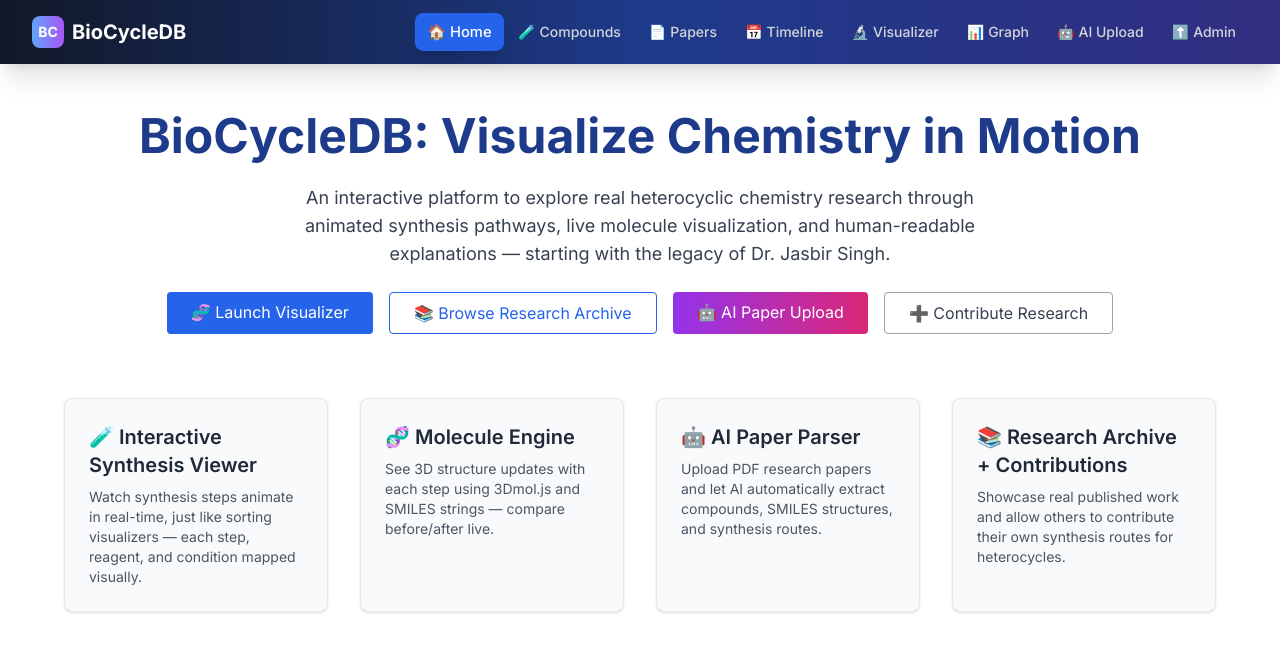
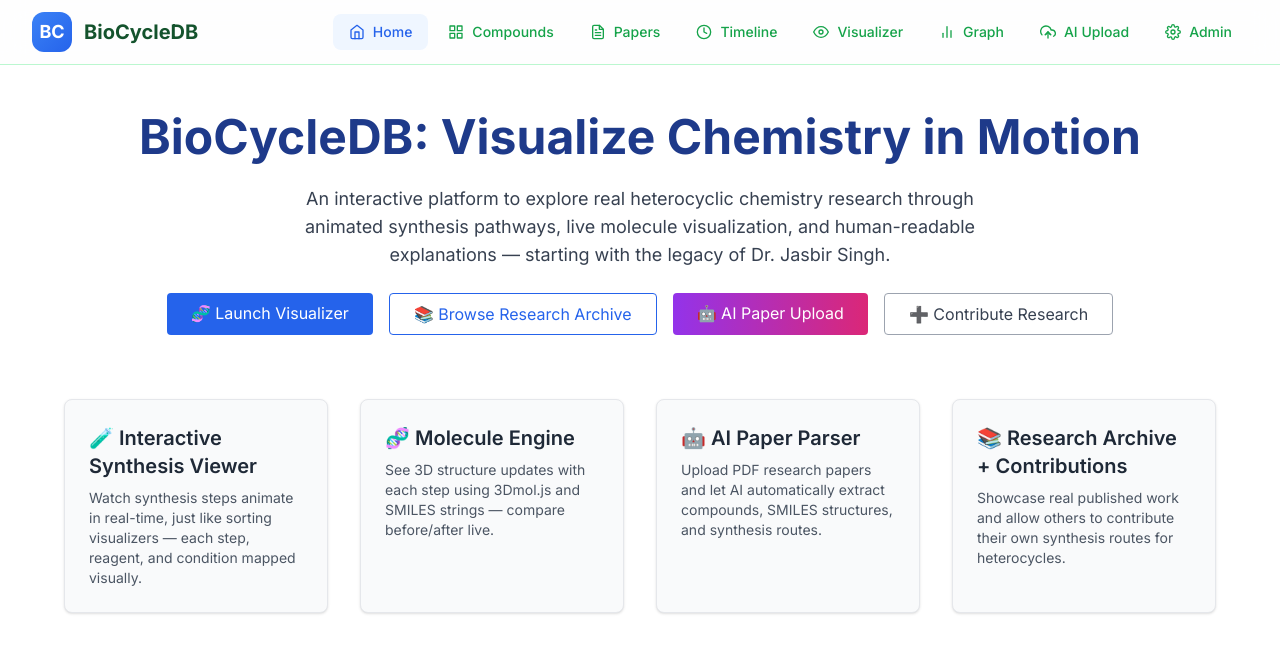
Before and after one commit to Arjun140205/BiocycleDB, a React (Create React App) app in the folder client/: page / in a window 1280 px wide. Shown: the top 652 px of the page. Built offline with nearby package versions, Linux system fonts and the light colour scheme.

Commit message:
feat: refine NavBar UI and navigation behavior

```diff
--- a/client/src/components/NavBar.jsx
+++ b/client/src/components/NavBar.jsx
@@ -1,86 +1,111 @@
 import { Link, useLocation } from "react-router-dom";
+import { useState } from "react";
+import {
+  FiHome,
+  FiGrid,
+  FiFileText,
+  FiClock,
+  FiEye,
+  FiBarChart2,
+  FiUploadCloud,
+  FiSettings,
+  FiMenu,
+  FiX
+} from "react-icons/fi";
 
 const NavBar = () => {
   const location = useLocation();
+  const [mobileMenuOpen, setMobileMenuOpen] = useState(false);
 
   const navItems = [
-    { path: "/", label: "Home", icon: "🏠" },
-    { path: "/compounds", label: "Compounds", icon: "🧪" },
-    { path: "/papers", label: "Papers", icon: "📄" },
-    { path: "/timeline", label: "Timeline", icon: "📅" },
-    { path: "/visualizer", label: "Visualizer", icon: "🔬" },
-    { path: "/graph", label: "Graph", icon: "📊" },
-    { path: "/paper-upload", label: "AI Upload", icon: "🤖" },
-    { path: "/admin", label: "Admin", icon: "⬆️" },
+    { path: "/", label: "Home", icon: FiHome },
+    { path: "/compounds", label: "Compounds", icon: FiGrid },
+    { path: "/papers", label: "Papers", icon: FiFileText },
+    { path: "/timeline", label: "Timeline", icon: FiClock },
+    { path: "/visualizer", label: "Visualizer", icon: FiEye },
+    { path: "/graph", label: "Graph", icon: FiBarChart2 },
+    { path: "/paper-upload", label: "AI Upload", icon: FiUploadCloud },
+    { path: "/admin", label: "Admin", icon: FiSettings },
   ];
 
   return (
-    <nav className="bg-gradient-to-r from-gray-900 via-blue-900 to-indigo-900 shadow-xl sticky top-0 z-50">
+    <nav className="sticky top-0 z-50 bg-white/80 backdrop-blur-md border-b border-secondary-200">
       <div className="max-w-7xl mx-auto px-4 sm:px-6 lg:px-8">
         <div className="flex items-center justify-between h-16">
           {/* Logo */}
-          <div className="flex-shrink-0 flex items-center">
-            <Link to="/" className="flex items-center space-x-2">
-              <div className="w-8 h-8 bg-gradient-to-r from-blue-400 to-purple-500 rounded-lg flex items-center justify-center">
-                <span className="text-white font-bold text-sm">BC</span>
+          <Link to="/" className="flex items-center space-x-3 group">
+            <div className="relative">
+              <div className="w-10 h-10 bg-gradient-to-br from-primary-500 to-primary-600 rounded-xl flex items-center justify-center shadow-soft group-hover:shadow-medium transition-all">
+                <span className="text-white font-bold text-lg">BC</span>
               </div>
-              <span className="text-white font-bold text-xl hidden sm:block">
+            </div>
+            <span className="text-xl font-bold text-secondary-900 hidden sm:block">
               BioCycleDB
             </span>
           </Link>
-          </div>
 
-          {/* Navigation Links */}
-          <div className="hidden md:block">
-            <div className="ml-10 flex items-baseline space-x-1">
-              {navItems.map((item) => (
+          {/* Desktop Navigation */}
+          <div className="hidden lg:flex items-center space-x-1">
+            {navItems.map((item) => {
+              const Icon = item.icon;
+              const isActive = location.pathname === item.path;
+              return (
                 <Link
                   key={item.path}
                   to={item.path}
-                  className={`px-3 py-2 rounded-lg text-sm font-medium transition-all duration-200 flex items-center space-x-1 ${
-                    location.pathname === item.path
-                      ? "bg-blue-600 text-white shadow-lg transform scale-105"
-                      : "text-gray-300 hover:bg-gray-700 hover:text-white"
+                  className={`flex items-center space-x-2 px-4 py-2 rounded-lg text-sm font-medium transition-all ${
+                    isActive
+                      ? "bg-primary-50 text-primary-600"
+                      : "text-secondary-600 hover:bg-secondary-50 hover:text-secondary-900"
                   }`}
                 >
-                  <span>{item.icon}</span>
+                  <Icon className="w-4 h-4" />
                   <span>{item.label}</span>
                 </Link>
-              ))}
-            </div>
+              );
+            })}
           </div>
 
           {/* Mobile menu button */}
-          <div className="md:hidden">
-            <button className="bg-gray-800 inline-flex items-center justify-center p-2 rounded-md text-gray-400 hover:text-white hover:bg-gray-700 focus:outline-none focus:ring-2 focus:ring-inset focus:ring-white">
-              <span className="sr-only">Open main menu</span>
-              <svg className="block h-6 w-6" xmlns="http://www.w3.org/2000/svg" fill="none" viewBox="0 0 24 24" stroke="currentColor">
-                <path strokeLinecap="round" strokeLinejoin="round" strokeWidth={2} d="M4 6h16M4 12h16M4 18h16" />
-              </svg>
+          <button
+            onClick={() => setMobileMenuOpen(!mobileMenuOpen)}
+            className="lg:hidden p-2 rounded-lg text-secondary-600 hover:bg-secondary-50 transition-colors"
+          >
+            {mobileMenuOpen ? (
+              <FiX className="w-6 h-6" />
+            ) : (
+              <FiMenu className="w-6 h-6" />
+            )}
           </button>
-          </div>
         </div>
       </div>
 
       {/* Mobile menu */}
-      <div className="md:hidden">
-        <div className="px-2 pt-2 pb-3 space-y-1 sm:px-3 bg-gray-800">
-          {navItems.map((item) => (
+      {mobileMenuOpen && (
+        <div className="lg:hidden border-t border-secondary-200 bg-white">
+          <div className="px-4 py-3 space-y-1">
+            {navItems.map((item) => {
+              const Icon = item.icon;
+              const isActive = location.pathname === item.path;
+              return (
                 <Link
                   key={item.path}
                   to={item.path}
-              className={`block px-3 py-2 rounded-md text-base font-medium transition-colors duration-200 flex items-center space-x-2 ${
-                location.pathname === item.path
-                  ? "bg-blue-600 text-white"
-                  : "text-gray-300 hover:bg-gray-700 hover:text-white"
+                  onClick={() => setMobileMenuOpen(false)}
+                  className={`flex items-center space-x-3 px-4 py-3 rounded-lg text-sm font-medium transition-all ${
+                    isActive
+                      ? "bg-primary-50 text-primary-600"
+                      : "text-secondary-600 hover:bg-secondary-50"
                   }`}
                 >
-              <span>{item.icon}</span>
+                  <Icon className="w-5 h-5" />
                   <span>{item.label}</span>
                 </Link>
-          ))}
+              );
+            })}
           </div>
         </div>
+      )}
     </nav>
   );
 };
```
Lines whose indentation alone changed are shown as unchanged.
